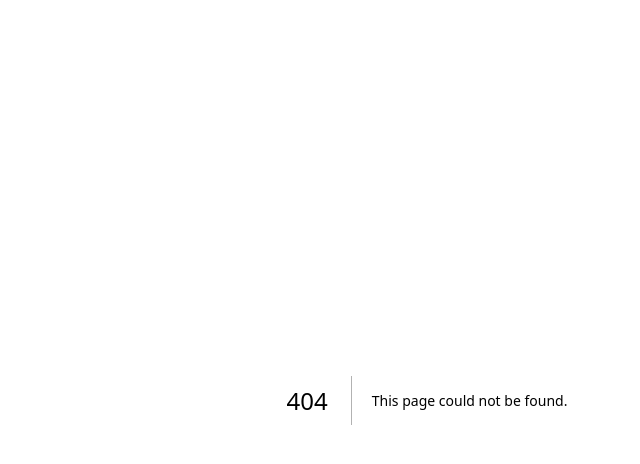
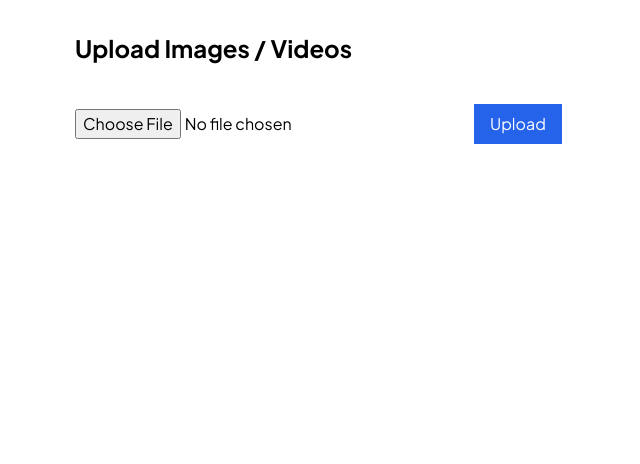
Before and after one commit to iamakashkumar09/lakshadweep-tourism, a Next.js app in the folder lakshadweep-site/: page /admin/upload in a window 1280 px wide. Before the commit this address had no page. Shown: the top 464 px of the page, without its empty margins (213-853 px from the left). Built offline with nearby package versions, Linux system fonts and the light colour scheme.

Commit message:
Add page.js in admin upload and route.js in api upload
addition of more files in cloudinary setup

```diff
--- /dev/null
+++ b/lakshadweep-site/src/app/admin/upload/page.js
@@ -0,0 +1,12 @@
+import UploadForm from "@/components/UploadForm";
+
+export default function UploadPage() {
+  return (
+    <main className="p-8 max-w-3xl mx-auto">
+      <h1 className="text-2xl font-bold mb-6">
+        Upload Images / Videos
+      </h1>
+      <UploadForm />
+    </main>
+  );
+}
--- /dev/null
+++ b/lakshadweep-site/src/app/api/upload/route.js
@@ -0,0 +1,40 @@
+import cloudinary from "@/lib/cloudinary";
+import { NextResponse } from "next/server";
+
+export async function POST(req) {
+  try {
+    const data = await req.formData();
+    const file = data.get("file");
+
+    if (!file) {
+      return NextResponse.json(
+        { error: "No file uploaded" },
+        { status: 400 }
+      );
+    }
+
+    const bytes = await file.arrayBuffer();
+    const buffer = Buffer.from(bytes);
+
+    const uploadResult = await new Promise((resolve, reject) => {
+      cloudinary.uploader.upload_stream(
+        {
+          folder: "lakshadweep",
+          resource_type: "auto",
+        },
+        (error, result) => {
+          if (error) reject(error);
+          resolve(result);
+        }
+      ).end(buffer);
+    });
+
+    return NextResponse.json(uploadResult);
+  } catch (error) {
+    console.error(error);
+    return NextResponse.json(
+      { error: "Upload failed" },
+      { status: 500 }
+    );
+  }
+}
--- /dev/null
+++ b/lakshadweep-site/src/components/UploadForm.jsx
@@ -0,0 +1,52 @@
+"use client";
+
+import { useState } from "react";
+
+export default function UploadForm() {
+  const [file, setFile] = useState(null);
+  const [loading, setLoading] = useState(false);
+  const [url, setUrl] = useState("");
+
+  const handleUpload = async () => {
+    if (!file) return;
+
+    setLoading(true);
+
+    const formData = new FormData();
+    formData.append("file", file);
+
+    const res = await fetch("/api/upload", {
+      method: "POST",
+      body: formData,
+    });
+
+    const data = await res.json();
+    setUrl(data.secure_url);
+    setLoading(false);
+  };
+
+  return (
+    <div className="space-y-4">
+      <input
+        type="file"
+        accept="image/*,video/*"
+        onChange={(e) => setFile(e.target.files[0])}
+      />
+
+      <button
+        onClick={handleUpload}
+        disabled={loading}
+        className="px-4 py-2 bg-blue-600 text-white"
+      >
+        {loading ? "Uploading..." : "Upload"}
+      </button>
+
+      {url && (
+        <div>
+          <p>Uploaded URL:</p>
+          <a href={url} target="_blank">{url}</a>
+        </div>
+      )}
+    </div>
+  );
+}
```
